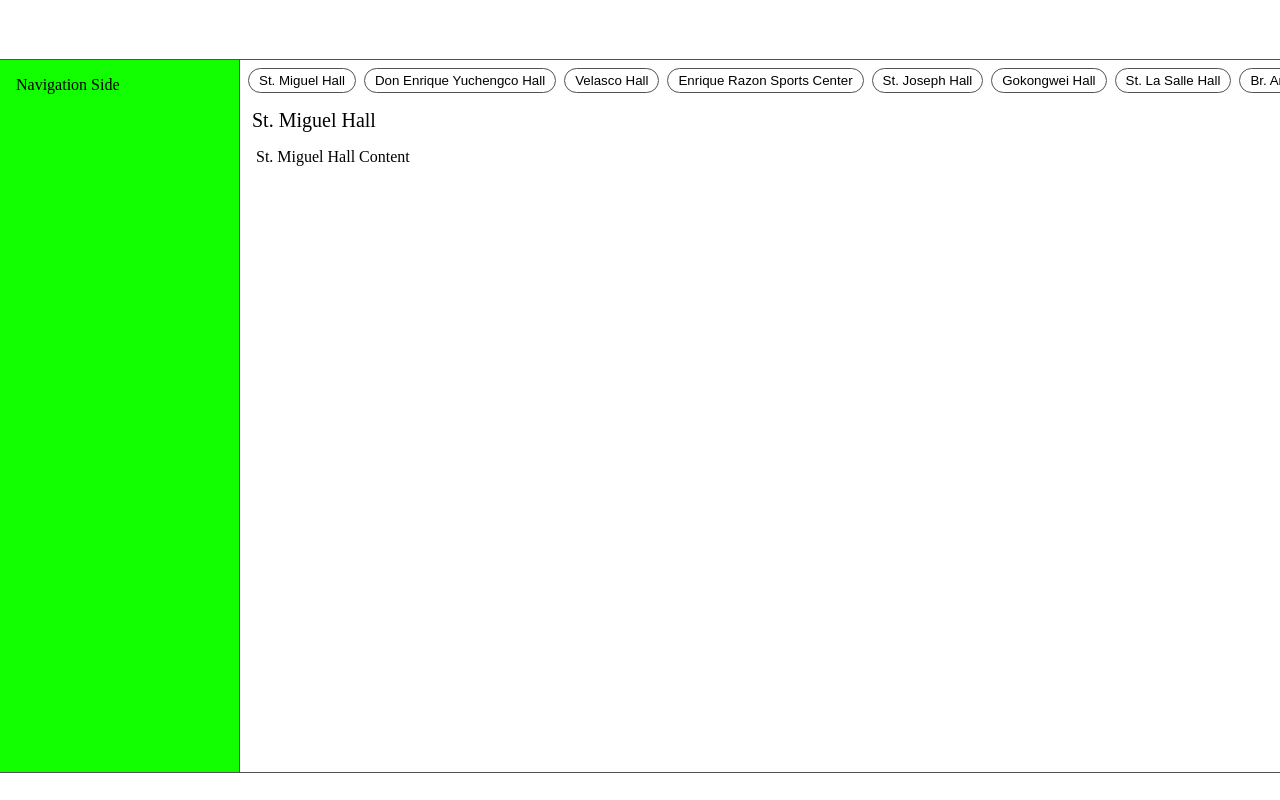
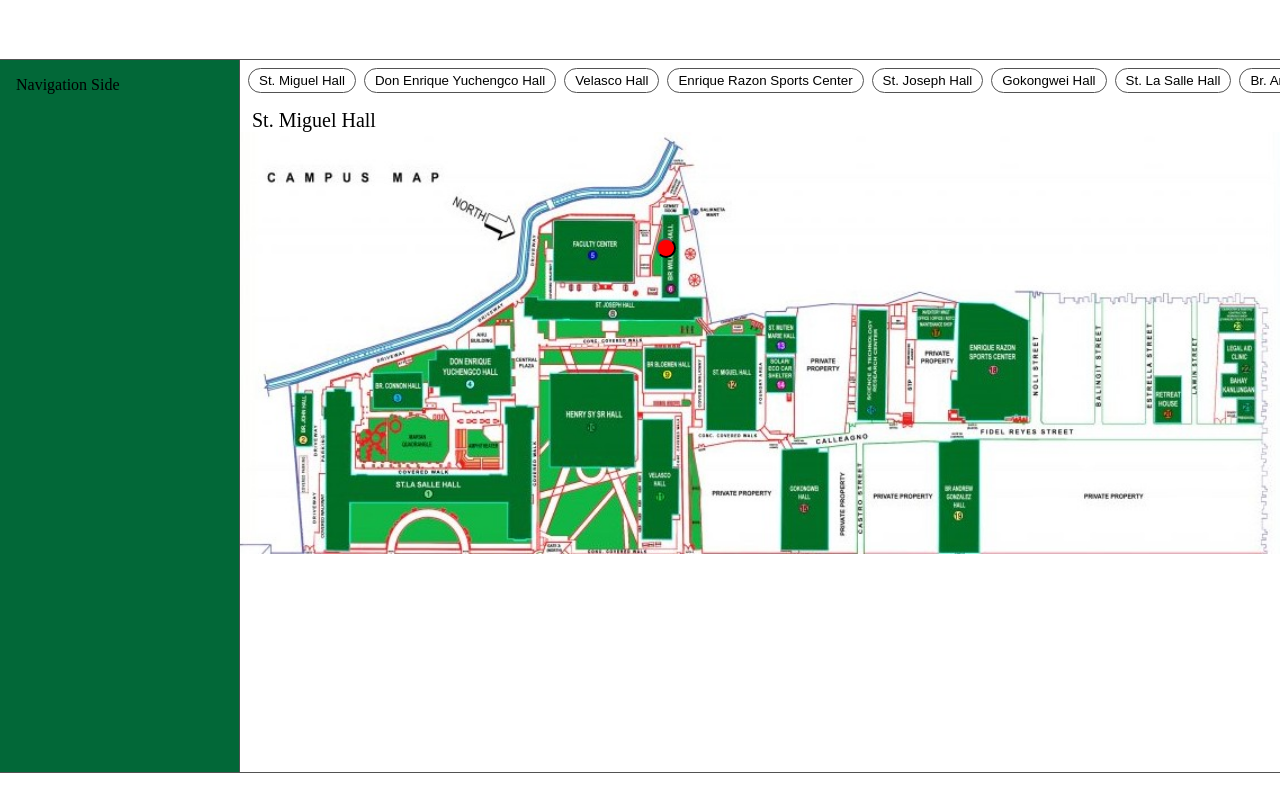
Before and after one commit to rienxyz/AY2526T3-CCDEVAP-MP_Phase1-TEAM2, a plain HTML site: page index.html in a window 1280 px wide. Drawn offline with Linux system fonts and the light colour scheme.

Commit message:
added map

```diff
--- a/index.html
+++ b/index.html
@@ -16,12 +16,24 @@
         Navigation Side
       </aside>
 
-      <figure class="main-map">
+      <figure class="interface">
         <nav class="building-nav" id="buildingNav"></nav>
 
         <p class="building-title" id="buildingTitle"></p>
 
-        <div id="buildingContent"></div>
+        <div class="container">
+            <div id="buildingContent"></div>
+
+            <div id="mapContainer">
+                <img src="./campus-map.jpg" id="campusMap">
+            </div>
+
+            <button class="marker" style="left:40%; top:25%;">
+            </button>
+
+
+        </divdiv>
+
       </figure>
     </div>
 
--- a/style.css
+++ b/style.css
@@ -37,13 +37,17 @@ html, body {
 }
 
 .sidebar {
-  background: #11ff00;
+  background: #026838;
   border-right: 1px solid #525252;
   overflow: auto;
   padding: 1rem;
 }
 
-.main-map {
+.container {
+  position: relative
+}
+
+.interface {
   grid-column: span 2;
   height: 100%;
   display: flex;
@@ -87,4 +91,30 @@ html, body {
   flex: 1;
   padding: 1rem;
   overflow: auto;
+  position: absolute;
 }
+
+#mapContainer {
+  position: relative;
+  width: 100%;
+}
+
+#campusMap {
+  width: 100%;
+  height: auto;
+  display: block;
+}
+
+.marker {
+  width: 20px;
+  height: 20px;
+  border-radius: 100px;
+  position: absolute;
+  background-color: red;
+
+  transition-duration: 0.2s;
+}
+
+.marker:hover {
+  transform: scale(1.5);
+}
```
Also changed, not shown: campus-map.jpg (added).
